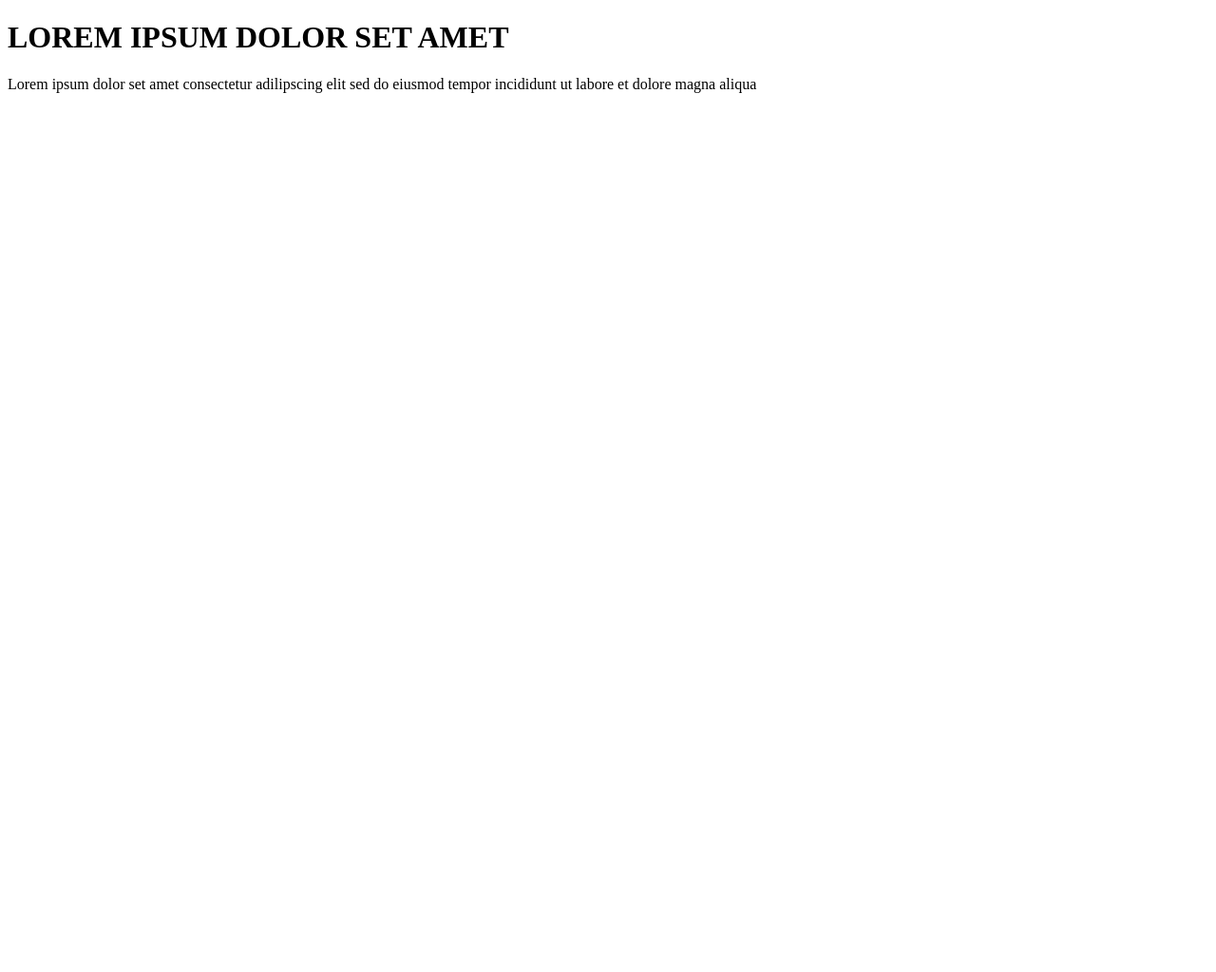
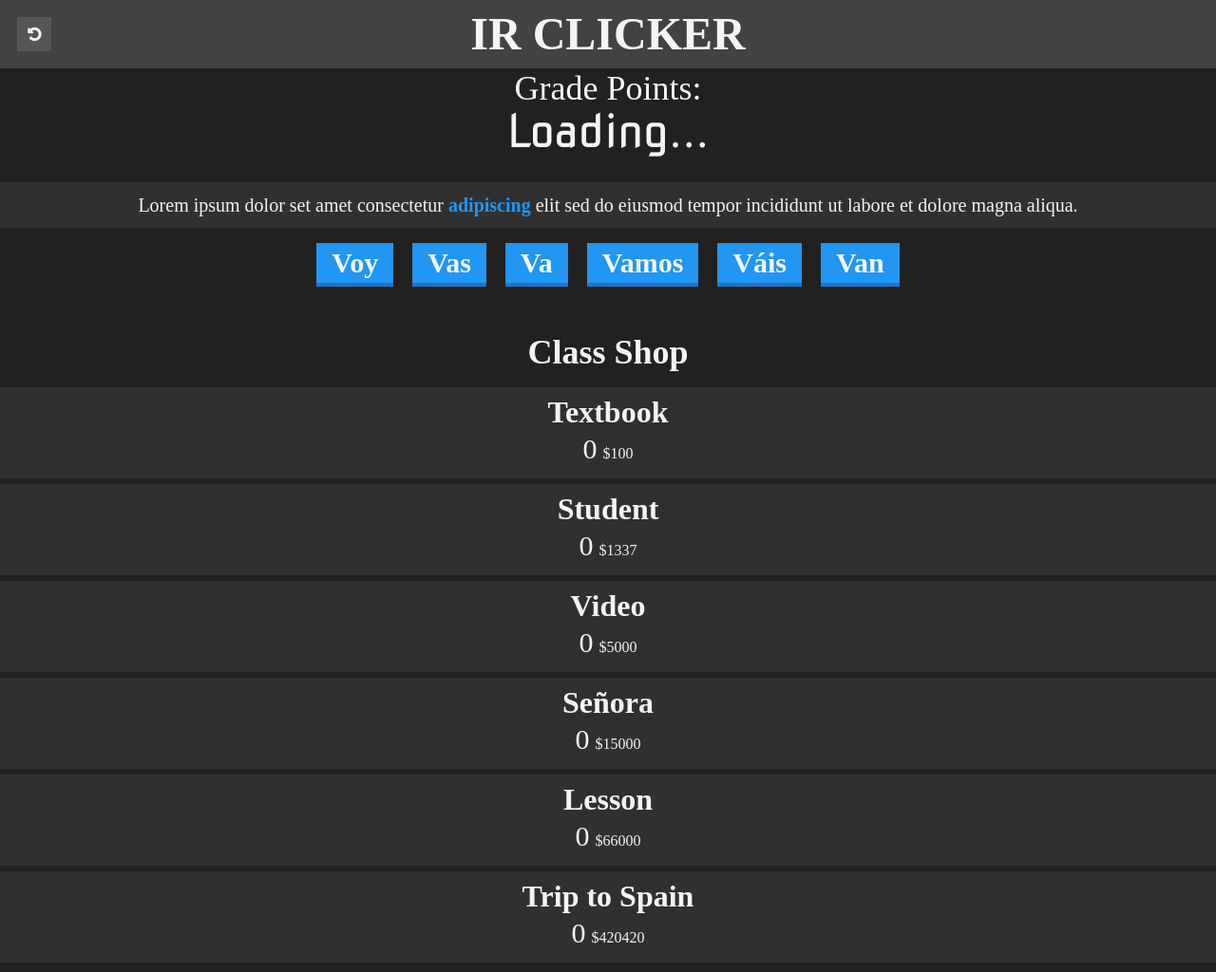
Before and after one commit to phantamanta44/irclicker, a plain HTML site: page index.html in a window 1280 px wide. Shown: the whole page at 95% size. Before the commit the page ends 800 px from the top, so only its background shows below. Drawn offline with nearby package versions, Linux system fonts and the light colour scheme; a web font is replaced by a local one.

Commit message:
Basic framework

```diff
--- a/index.html
+++ b/index.html
@@ -3,14 +3,74 @@
     <head>
         <script src="https://ajax.googleapis.com/ajax/libs/jquery/2.1.4/jquery.min.js"></script>
         <script src="static/js/irclicker.js"></script>
+        <link href='http://fonts.googleapis.com/css?family=Ek+Mukta' rel='stylesheet' type='text/css'>
+        <link href='http://fonts.googleapis.com/css?family=Nova+Square' rel='stylesheet' type='text/css'>
+        <link rel="stylesheet" type="text/css" href="https://maxcdn.bootstrapcdn.com/font-awesome/4.3.0/css/font-awesome.min.css">
         <link rel="stylesheet" type="text/css" href="static/css/main.css">
+        <title>IrClicker</title>
     </head>
     <body>
-        <h1>
-            LOREM IPSUM DOLOR SET AMET
-        </h1>
-        <p>
-            Lorem ipsum dolor set amet consectetur adilipscing elit sed do eiusmod tempor incididunt ut labore et dolore magna aliqua
-        </p>
+        <div id="header">
+            <h1>IR CLICKER</h1>
+            <div id="reset">
+                <div>&#xf0e2;</div>
+            </div>
+        </div>
+        <div id="info">
+            <div id="count">
+                Grade Points:
+                <div id="count-val">
+                    Loading...
+                </div>
+            </div>
+            <div id="sentence">
+                Lorem ipsum dolor set amet consectetur <div class="ans">adipiscing</div> elit sed do eiusmod tempor incididunt ut labore et dolore magna aliqua.
+            </div>
+        </div>
+        <div id="clickable-div">
+            <ul id="clickables">
+                <li class="unselectable clickable yo">Voy</li>
+                <li class="unselectable clickable tu">Vas</li>
+                <li class="unselectable clickable el">Va</li>
+                <li class="unselectable clickable nos">Vamos</li>
+                <li class="unselectable clickable vos">V&aacute;is</li>
+                <li class="unselectable clickable ellos">Van</li>
+            </ul>
+        </div>
+        <div id="shop">
+            <h2>Class Shop</h2>
+            <ul id="buyables">
+                <li class="unselectable shopitem textbook">
+                    <div class="name">Textbook</div>
+                    <div class="swag">0</div>
+                    <div class="price">$100</div>
+                </li>
+                <li class="unselectable shopitem student">
+                    <div class="name">Student</div>
+                    <div class="swag">0</div>
+                    <div class="price">$1337</div>
+                </li>
+                <li class="unselectable shopitem video">
+                    <div class="name">Video</div>
+                    <div class="swag">0</div>
+                    <div class="price">$5000</div>
+                </li>
+                <li class="unselectable shopitem sra">
+                    <div class="name">Se&ntilde;ora</div>
+                    <div class="swag">0</div>
+                    <div class="price">$15000</div>
+                </li>
+                <li class="unselectable shopitem lesson">
+                    <div class="name">Lesson</div>
+                    <div class="swag">0</div>
+                    <div class="price">$66000</div>
+                </li>
+                <li class="unselectable shopitem trip">
+                    <div class="name">Trip to Spain</div>
+                    <div class="swag">0</div>
+                    <div class="price">$420420</div>
+                </li>
+            </ul>
+        </div>
     </body>
 </html>
--- a/static/css/main.css
+++ b/static/css/main.css
@@ -0,0 +1,156 @@
+body {
+    text-align: center;
+    font-family: "Ek Mukta";
+    background-color: #212121;
+    color: #f4f4f4;
+    margin: 0;
+    margin-bottom: 36px;
+}
+
+#header {
+    background-color: #424242;
+    margin: 0;
+    height: 72px;
+    line-height: 72px;
+}
+
+#reset {
+    position: absolute;
+    top: 18px;
+    left: 18px;
+    width: 36px;
+    height: 36px;
+    line-height: 36px;
+    background-color: #565656;
+    transition: background-color 1.2s;
+    cursor: pointer;
+}
+
+#reset div {
+    font-family: "FontAwesome";
+    font-weight: bold;
+    margin: 0;
+    transition: transform 1.2s;
+}
+
+#reset:hover {
+    background-color: #727272;
+}
+
+#reset:hover div {
+    transform: rotate(-360deg);
+}
+
+h1 {
+    margin: 0;
+    font-size: 48px;
+}
+
+h2 {
+    font-size: 36px;
+    margin-top: 48px;
+    margin-bottom: 4px;
+}
+
+ul {
+    list-style-type: none;
+    padding: 0;
+}
+
+#count {
+    font-size: 36px;
+    height: 120px;
+}
+
+#count-val {
+    height: 48px;
+    line-height: 48px;
+    font-size: 48px;
+    font-family: "Nova Square";
+}
+
+#sentence {
+    background-color: #303030;
+    font-size: 20px;
+    height: 48px;
+    line-height: 48px;
+    transition: all 2s;
+}
+
+#sentence .ans {
+    display: inline;
+    color: #2196f3;
+    font-weight: 800;
+}
+
+#clickables {
+
+}
+
+.clickable {
+    margin: 0 8px;
+    display: inline-block;
+    position: relative;
+    padding: 4px 16px;
+    font-size: 30px;
+    font-weight: bold;
+    background: #2196f3;
+    border-bottom: solid 4px #1976d2;
+    cursor: pointer;
+}
+
+.clickable:active {
+    border-bottom-width: 2px;
+    top: 2px;
+}
+
+#buyables {
+
+}
+
+.shopitem {
+    height: 96px;
+    background: #303030 url("../img/bg.png") no-repeat;
+    background-size: 100% 0;
+    background-position: center;
+    margin: 6px 0;
+    transition: background-size 0.5s;
+    cursor: pointer;
+    font-size: 24px;
+}
+
+.shopitem:hover {
+    background-size: 100% 100%;
+}
+
+.shopitem .name {
+    position: relative;
+    top: 8px;
+    font-size: 32px;
+    height: 32px;
+    font-weight: 800;
+}
+
+.shopitem .swag {
+    position: relative;
+    display: inline-block;
+    top: 16px;
+    height: 42px;
+    font-size: 30px;
+}
+
+.shopitem .price {
+    position: relative;
+    display: inline-block;
+    top: 16px;
+    height: 42px;
+    font-size: 16px;
+}
+
+.unselectable {
+    -webkit-touch-callout: none;
+    -webkit-user-select: none;
+    -moz-user-select: none;
+    -ms-user-select: none;
+    user-select: none;
+}
--- a/static/js/irclicker.js
+++ b/static/js/irclicker.js
@@ -0,0 +1,101 @@
+$(document).ready(function() {
+
+    var counter = 0;
+    var count = $('#count-val');
+    var worker;
+    var shop = {
+        item1: {
+            val: 1, base: 100, current: 100, count: 0, elem: '.shopitem.textbook'
+        },
+        item2: {
+            val: 5, base: 1337, current: 750, count: 0, elem: '.shopitem.student'
+        },
+        item3: {
+            val: 12, base: 5000, current: 1600, count: 0, elem: '.shopitem.video'
+        },
+        item4: {
+            val: 20, base: 15000, current: 3141, count: 0, elem: '.shopitem.sra'
+        },
+        item5: {
+            val: 30, base: 66000, current: 9001, count: 0, elem: '.shopitem.lesson'
+        },
+        item6: {
+            val: 50, base: 420420, current: 15000, count: 0, elem: '.shopitem.trip'
+        }
+    };
+
+    var init = function() {
+        // Initialize stuff
+        shop = getCookie('espanolshop') ? JSON.parse(getCookie('espanolshop')) : shop;
+        counter = getCookie('espanolcount') ? parseInt(getCookie('espanolcount')) : counter;
+        worker = new Worker('static/js/worker.js');
+        worker.onmessage = tick;
+        $('#reset').click(function() {
+            worker.terminate();
+            counter = 0;
+            rmCookie('espanolcount');
+            rmCookie('espanolshop');
+            document.location.reload();
+        });
+
+        $('.clickable.yo').click(function() {counter += 15;});
+
+        // Initialize shop
+        $.each(shop, function(i, obj) {
+            $(obj.elem).click(function() {
+                if (counter >= obj.current) {
+                    counter -= obj.current;
+                    obj.count++;
+                }
+            });
+        });
+    };
+
+    var tick = function() {
+        // Update stuff
+        $.each(shop, function(i, obj) {
+            $(obj.elem).find('.swag').text(obj.count);
+            $(obj.elem).find('.price').text('$' + obj.current);
+            obj.current = obj.base + Math.round(obj.base * 0.1 * Math.pow(obj.count, 2));
+            counter += obj.count * obj.val;
+        });
+
+        // Update UI
+        count.text(counter);
+
+        // Save cookies
+        setCookie('espanolcount', counter);
+        setCookie('espanolshop', JSON.stringify(shop));
+    };
+
+    var testCompatibility = function() {
+        var compat = true;
+        compat &= (typeof(Worker) !== undefined);
+        return compat;
+    };
+
+    var setCookie = function(cname, cvalue) {
+        document.cookie = cname + "=" + cvalue;
+    };
+
+    var getCookie = function(cname) {
+        var name = cname + "=";
+        var ca = document.cookie.split(';');
+        for(var i=0; i<ca.length; i++) {
+            var c = ca[i];
+            while (c.charAt(0)==' ') c = c.substring(1);
+            if (c.indexOf(name) === 0) return c.substring(name.length,c.length);
+        }
+        return false;
+    };
+
+    var rmCookie = function(cname) {
+        document.cookie = cname + '=; expires=Thu, 01 Jan 1970 00:00:01 GMT;';
+    };
+
+    if (testCompatibility())
+        init();
+    else
+        alert("Your browser is too primitive to run this webapp!");
+
+});
--- /dev/null
+++ b/static/js/worker.js
@@ -0,0 +1,16 @@
+var wrap = function() {
+
+    var tick = function() {
+        postMessage();
+        scheduleTick();
+    };
+
+    var scheduleTick = function() {
+        setTimeout(tick, 50);
+    };
+
+    scheduleTick();
+
+};
+
+wrap();
```
Also changed, not shown: static/img/bg.png (added).
